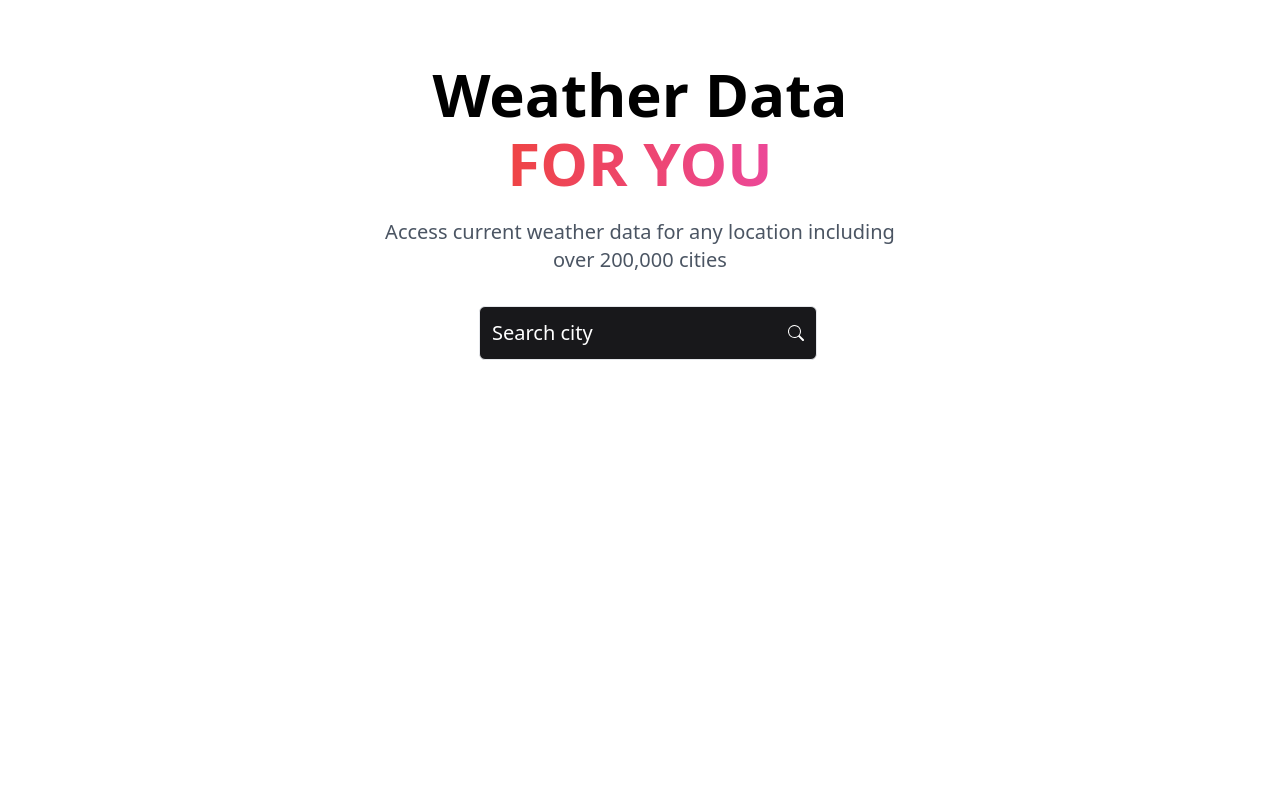
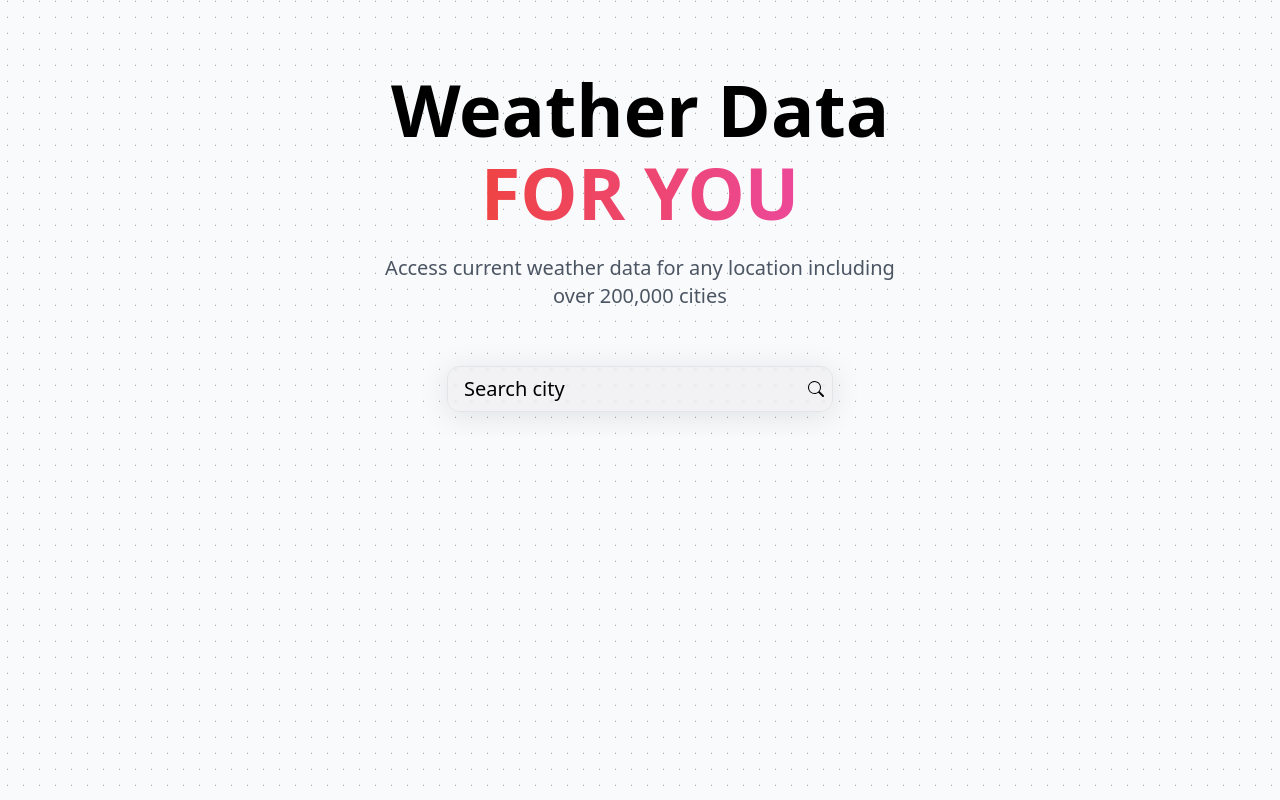
Before and after one commit to j-schneble/weather-forecast-app, a Next.js app: page / in a window 1280 px wide. Built offline with nearby package versions, Linux system fonts and the light colour scheme.

Commit message:
touched up UI

```diff
--- a/components/Forecast.js
+++ b/components/Forecast.js
@@ -4,46 +4,50 @@ import Image from 'next/image';
 const Forecast = ({data}) => {
   return (
     <div>
-      <div className='text-left rounded bg-gradient-to-r from-red-500 to-pink-500 items-left justify-evenly'>
-        <div className='p-2 z-2'>
-          <div className='flex backdrop-blur-xl' >
-            <h1 className=' text-7xl'>{data.main.temp.toFixed(0)}&#176;</h1>
-              <Image
+      <div className='text-left rounded-xl bg-gradient-to-r from-red-500 to-pink-500 items-left justify-evenly'>
+      <div className='asdf'>
+     <div className='top-0 flex pl-1 left-1'>
+     <Image
                 src={`http://openweathermap.org/img/wn/${data.weather[0].icon}@2x.png`}
                 alt='/'
-                width='75'
-                height='60'
+                width='55'
+                height='50'
               />
+     </div>
+        <div className='px-4 mb-2 z-2'>
+          <div className='flex items-center justify-center text-center ' >
+            <h1 className=' text-7xl'>{data.main.temp.toFixed(0)}&#176;</h1>
           </div>
-      <div className='flex flex-col w-full '>
-        <div className='flex backdrop-blur-xl '>
-          <h1 className='text-xl font-medium tracking-wide text-zinc-900'>
+      <div className='grid items-center w-full grid-cols-3 gap-6 px-2 mt-2 text-center justify-evenly '>
+        <div className='flex py-3'>
+          <h1 className='py-1 text-xl font-medium tracking-wide text-black/80'>
           Feels like
-            <span className='pl-2'>
+            <span className='flex items-center justify-center pl-2 text-2xl text-center text-black '>
               {data.main.feels_like.toFixed(0)}&#176;
             </span>
          </h1>
         </div>
 
-          <div className='flex backdrop-blur-xl'>
-           <h1 className='text-xl font-medium tracking-wide text-zinc-900'>
+          <div className='flex '>
+           <h1 className='py-1 text-xl font-medium tracking-wide text-black/80'>
            Humidity
-            <span className='pl-2'>
+           <span className='flex items-center justify-center pl-2 text-2xl text-center text-black '>
               {data.main.humidity}%
             </span>
             </h1>
           </div>
 
-          <div className='flex backdrop-blur-xl'>
-            <h1 className='text-xl font-medium tracking-wide text-zinc-900'>
+          <div className='flex '>
+            <h1 className='py-1 text-xl font-medium tracking-wide text-black/80'>
            Wind
-              <span className='pl-2'>
+           <span className='flex items-center justify-center pl-2 text-2xl text-center text-black '>
               {data.wind.speed.toFixed(0)} mph
               </span>
             </h1>
           </div>
         </div>
       </div>
+    </div>
     </div>
  </div>
 
--- a/pages/index.js
+++ b/pages/index.js
@@ -33,9 +33,13 @@ export default function Home() {
       <Head>
         <title>Weather Forecast App</title>
       </Head>
-      <section className='flex items-center justify-center mt-10'>
-        <div className="mx-auto  max-w-md px-2.5 text-center sm:max-w-lg sm:px-0">
-          <h1 className="mt-5 font-display text-4xl font-extrabold leading-[1.15] text-black sm:text-6xl sm:leading-[1.15]">
+      <section className='flex items-center justify-center mt-12'>
+
+        <div className="mx-auto max-w-md px-1.5 text-center sm:max-w-lg sm:px-0">
+        <div className='pb-6 '>
+
+
+          <h1 className="mt-5 font-display  rounded text-7xl mobile-text font-extrabold leading-[1.15] text-black  sm:leading-[1.15]">
             Weather Data
           <br />
             <span className="text-transparent bg-gradient-to-r from-red-500 to-pink-500 bg-clip-text">
@@ -45,13 +49,14 @@ export default function Home() {
           <h2 className="mt-5 text-gray-600 sm:text-xl">
           Access current weather data for any location including over 200,000 cities
           </h2>
-      <div className="flex mx-auto space-x-4 max-w-fit">
+          </div>
+      <div className="flex w-full mx-auto space-x-4 max-w-fit">
       <form
         onSubmit={fetchWeather}
-        className='flex items-center justify-between w-full p-3 m-auto mt-8 ml-4 text-white border rounded-md bg-zinc-900'>
+        className='flex justify-between w-full px-2 py-2 m-auto mt-8 text-left text-black mobile-margin asdf'>
        <input
        onChange={(e) => setCity(e.target.value)}
-       className='text-xl font-light bg-transparent border-none placeholder:text-white focus:outline-none '
+       className='flex pl-2 pr-12 text-xl font-light bg-transparent border-none placeholder:text-black focus:outline-none '
        type="text" placeholder='Search city'  />
           <button  onClick={fetchWeather}>
             <BsSearch/>
--- a/styles/globals.css
+++ b/styles/globals.css
@@ -1,20 +1,31 @@
 @tailwind base;
 @tailwind components;
 @tailwind utilities;
-
+ :root {
+  background: linear-gradient(90deg, #f9fafb 15px, transparent 1%) center,
+    linear-gradient(#f9fafb 15px, transparent 1%) center, rgba(0, 0, 0, 0.402);
+  background-size: 16px 16px;
+}
 body, html {
     overflow-x: hidden;
     overflow-y: auto;
 }
-
-
-.lightdots {
-    background: linear-gradient(90deg, #f9fafb 15px, transparent 1%) center,
-    linear-gradient(#f9fafb 15px, transparent 1%) center, rgba(0, 0, 0, 0.24);
-
-
-  background-size: 16px 16px;
-
-
-
+.asdf {
+  background: rgba(200, 202, 205, 0.15);
+  border-radius: 0.75rem;
+  box-shadow: 0 4px 30px rgba(0, 0, 0, 0.1);
+  backdrop-filter: blur(1.25px);
+  -webkit-backdrop-filter: blur(3.4px);
+  border: 1px solid rgb(227, 228, 231);
 }
+@media (max-width: 671px) {
+  .mobile-text {
+    font-size: 3.5rem;
+    line-height: 1;
+  }
+}
+@media (max-width: 671px) {
+  .mobile-margin {
+    margin-top: 0.35rem;
+  }
+}
```
